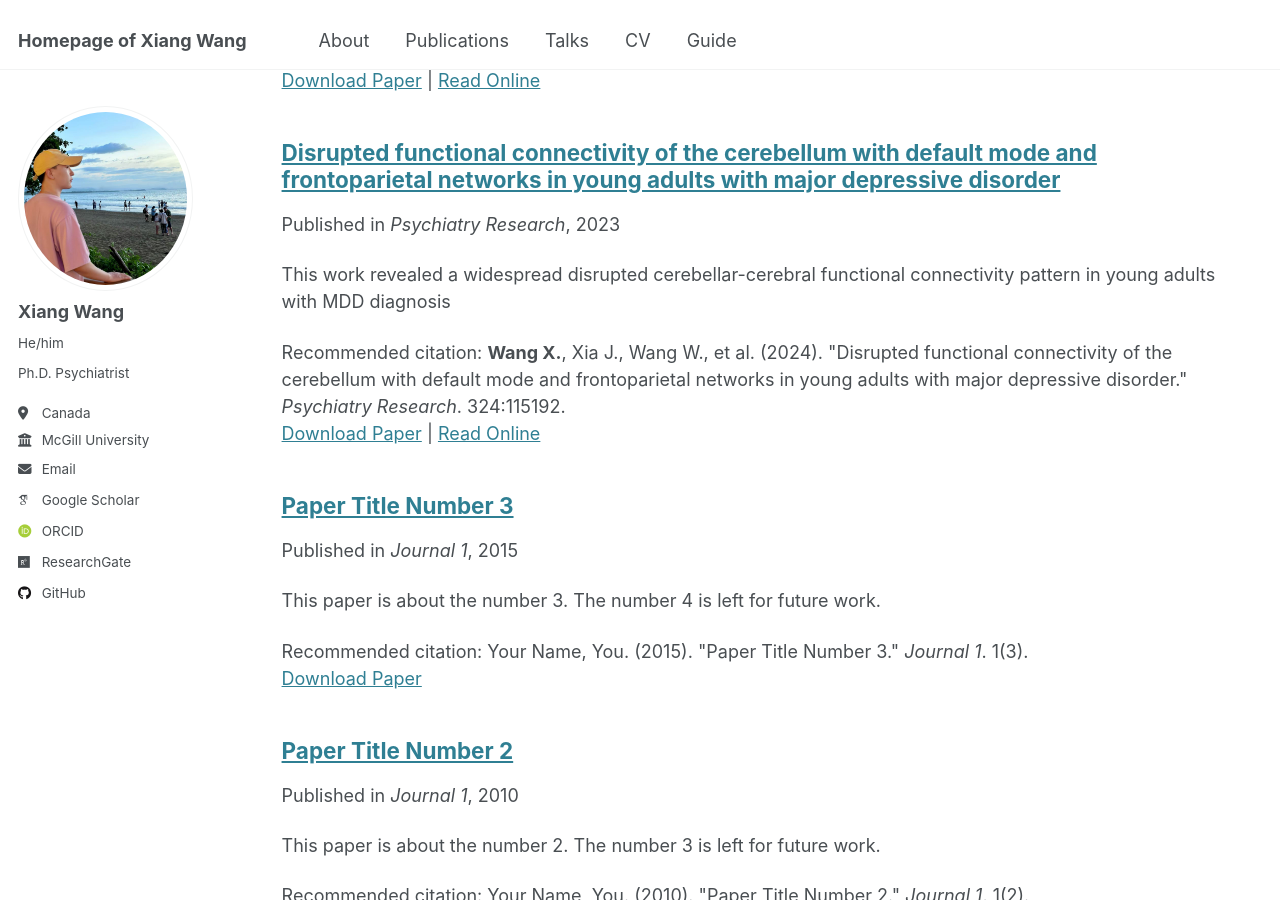
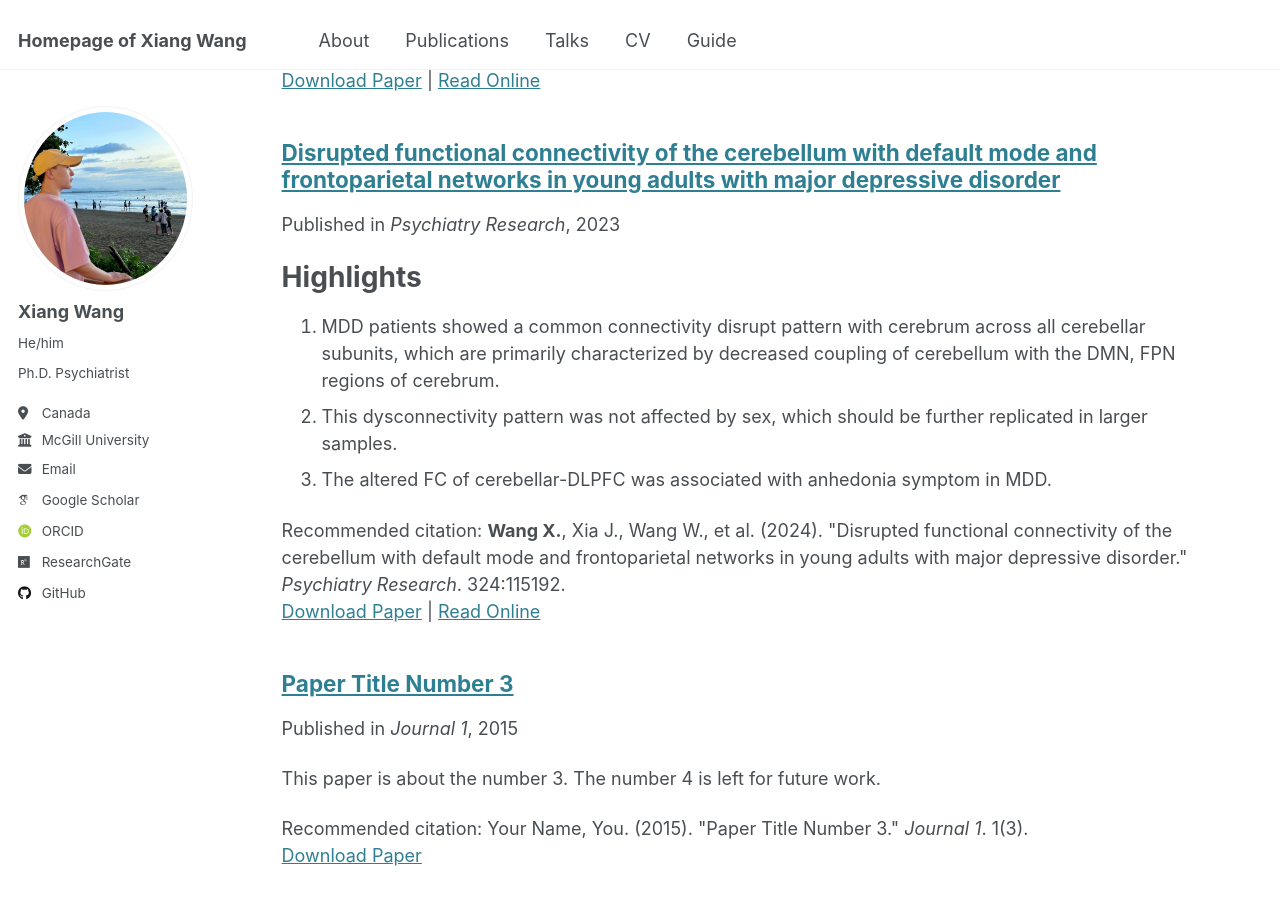
Before and after one commit to Xiang-Wangs/xiang-wangs.github.io, a Jekyll site: the page built from _pages/publications.html, in a window 1280 px wide and 900 px high, scrolled down 669 px. Built offline with Jekyll 4.4.1, drawn with Linux system fonts in a browser that asks for light colours; some web fonts are replaced.

Commit message:
Update 20230408_Disrupted_functional_connectivity_of_the_cerebellum_with_default_mode_and_frontoparietal_networks_in_young_adults_with_MDD.md

```diff
--- a/_publications/20230408_Disrupted_functional_connectivity_of_the_cerebellum_with_default_mode_and_frontoparietal_networks_in_young_adults_with_MDD.md
+++ b/_publications/20230408_Disrupted_functional_connectivity_of_the_cerebellum_with_default_mode_and_frontoparietal_networks_in_young_adults_with_MDD.md
@@ -3,7 +3,7 @@
 collection: publications
 category: manuscripts
 permalink: /publication/20230408_Disrupted_functional_connectivity_of_the_cerebellum_with_default_mode_and_frontoparietal_networks_in_young_adults_with_MDD
-excerpt: 'This work revealed a widespread disrupted cerebellar-cerebral functional connectivity pattern in young adults with MDD diagnosis'
+#excerpt: ''
 date: 2023-04-08
 venue: 'Psychiatry Research'
 #slidesurl: 'http://xiang-wangs.github.io/files/slides1.pdf'
```
